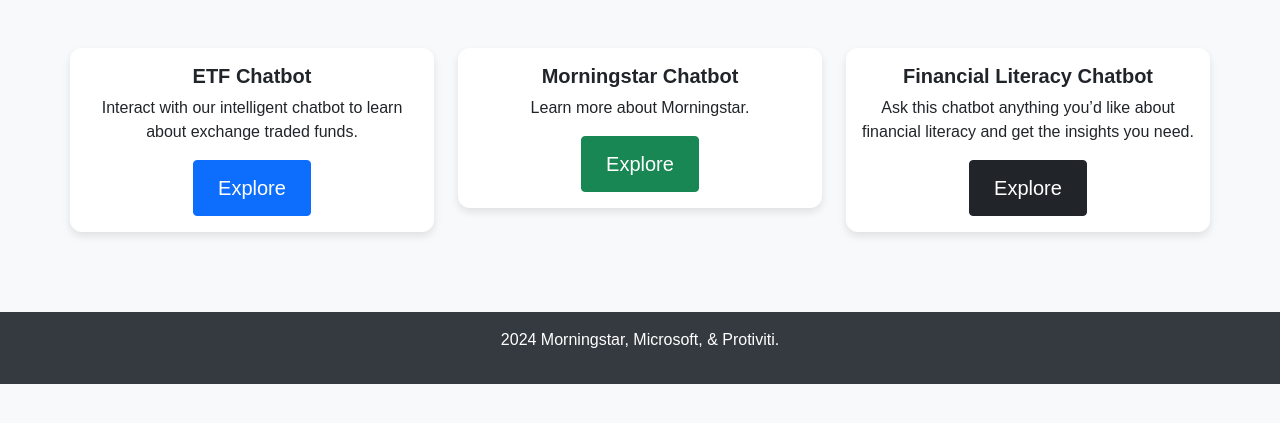
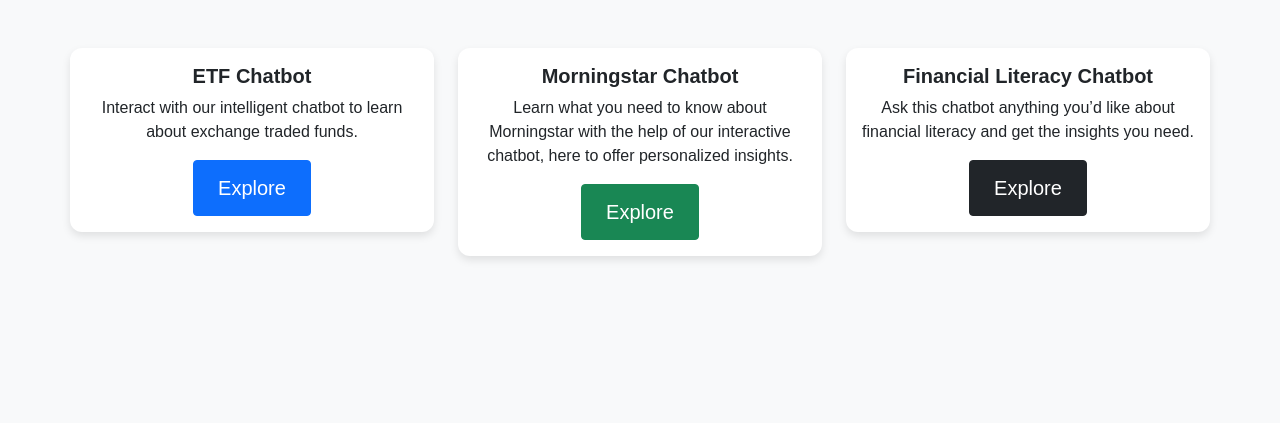
Before and after one commit to maggieedavisss/pro-morning-azure-webapp, a Flask app: page / in a window 1280 px wide. Shown: the part 166-589 px from the top of the page. Run offline with Flask 2, Linux system fonts and the light colour scheme; some libraries are stand-ins or nearby versions.

Commit message:
Update index.html

```diff
--- a/templates/index.html
+++ b/templates/index.html
@@ -92,7 +92,7 @@
                 <div class="card">
                     <div class="card-body">
                         <h5 class="card-title">Morningstar Chatbot</h5>
-                        <p class="card-text">Learn more about Morningstar.</p>
+                        <p class="card-text">Learn what you need to know about Morningstar with the help of our interactive chatbot, here to offer personalized insights.</p>
                         <button class="btn btn-success btn-custom" onclick="location.href='/morningstar-chatbot'">Explore</button>
                     </div>
                 </div>
@@ -112,10 +112,5 @@
         </div>
     </div>
 
-    <!-- Footer Section -->
-    <footer>
-        <p>2024 Morningstar, Microsoft, & Protiviti.</p>
-    </footer>
-
 </body>
 </html>
```
